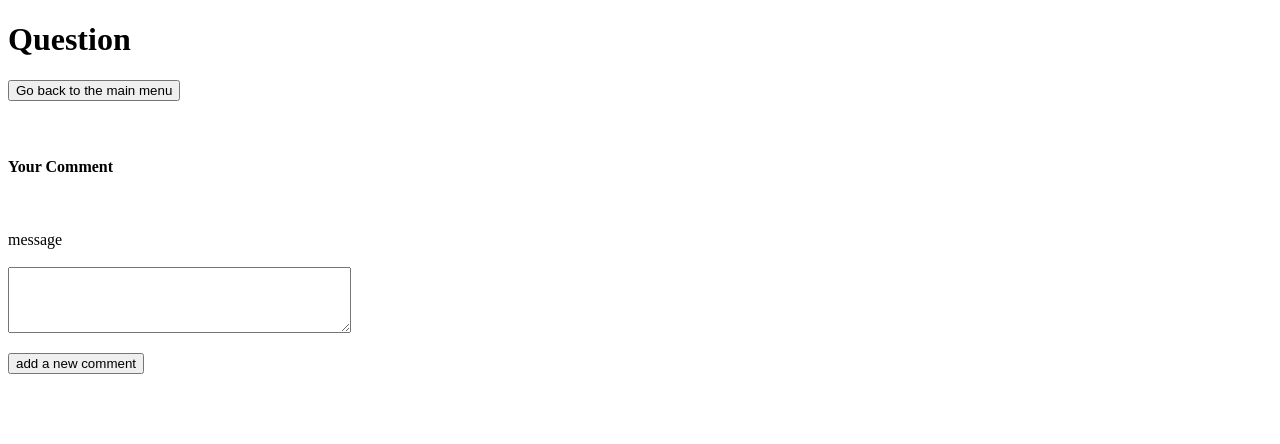
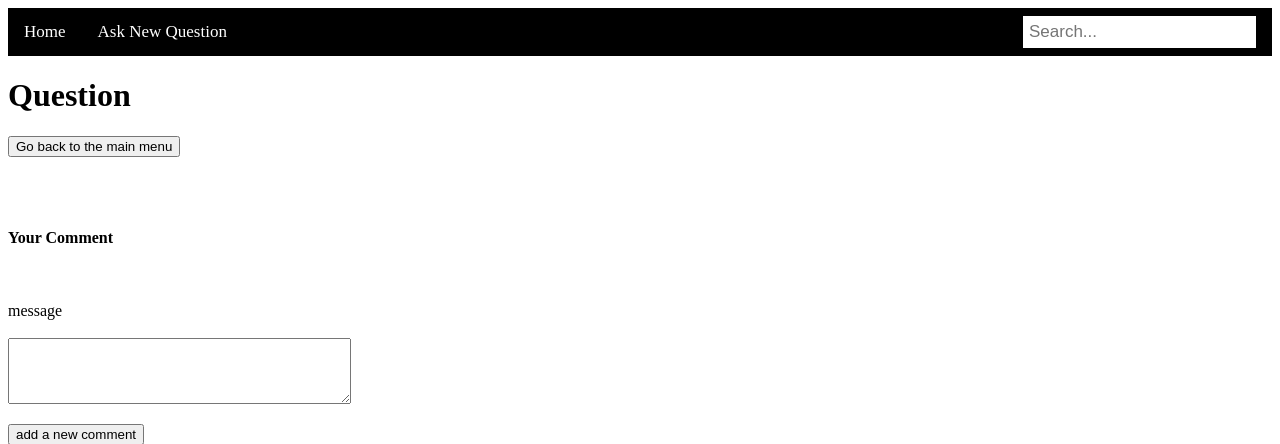
Before and after one commit to Cyntiedred/JinjaNinja, a Flask app: page /question/1/new-comment in a window 1280 px wide. Shown: the top 444 px of the page. Run offline with Flask 2, Linux system fonts and the light colour scheme.

Commit message:
added search(in question title and description), little css, NAVbar

```diff
--- a/server.py
+++ b/server.py
@@ -9,7 +9,6 @@ app = Flask(__name__)
 def show_five_latest_questions():
     latest_questions = data_handler.select_five_latest_questions()
     return render_template('five_latest_questions.html', questions=latest_questions)
-
 
 
 @app.route('/list')
@@ -105,22 +104,25 @@ def save_edited_question(q_id):
     return redirect(url_for('route_list'))
 
 
-
-
 @app.route('/answer/<int:a_id>/edit', methods=['GET'])
 def edit_answer(a_id):
     answer_by_id = data_handler.get_answer_by_id(a_id)
     return render_template('edit_answer.html', a_id=a_id, answer_by_id=answer_by_id)
 
 
-
 @app.route('/answer/<int:a_id>/edit', methods=['POST'])
 def save_edited_answer(a_id):
-
     message = request.form.get('message')
     data_handler.edit_answer(a_id, message)
     q_id = data_handler.get_question_id_by_answer(a_id)
     return redirect(url_for('display_question', q_id=q_id))
+
+
+@app.route('/search', methods=['GET', 'POST'])
+def search_content():
+    searched__phrase = request.form.get('search_phrase')
+    found_content = data_handler.search_in_questions(searched__phrase)
+    return render_template('search.html', found_content=found_content)
 
 
 if __name__ == '__main__':
--- /dev/null
+++ b/static/css/style.css
@@ -0,0 +1,53 @@
+.topnav {
+    overflow: hidden;
+    background-color: black;
+}
+
+.topnav a {
+    float: left;
+    display: block;
+    color: white;
+    text-align: center;
+    padding: 14px 16px;
+    text-decoration: none;
+    font-size: 17px;
+}
+
+.topnav a:hover {
+    background-color: #ddd;
+    color: white;
+}
+
+.topnav a.active {
+    background-color: #2196F3;
+    color: white;
+}
+
+.topnav input[type=text] {
+    float: right;
+    padding: 6px;
+    border: none;
+    margin-top: 8px;
+    margin-right: 16px;
+    font-size: 17px;
+}
+
+@media screen and (max-width: 600px) {
+    .topnav a, .topnav input[type=text] {
+        float: none;
+        display: block;
+        text-align: left;
+        width: 100%;
+        margin: 0;
+        padding: 14px;
+    }
+}
+
+.gap-15 {
+    width: 100%;
+    height: 15px;
+}
+
+.content_wrap{
+    padding: 10px;
+}
--- /dev/null
+++ b/templates/layout.html
@@ -0,0 +1,24 @@
+<!DOCTYPE html>
+<html lang="en">
+<head>
+    <meta charset="UTF-8">
+    <title>Application process</title>
+    <link rel="stylesheet" href="{{ url_for('static', filename='css/style.css') }}">
+</head>
+<body>
+{% block search_bar %}
+    <div class="topnav">
+        <a href="{{ url_for('route_list') }}">Home</a>
+        <a href="{{ url_for('ask_new_question') }}">Ask New Question</a>
+        <form action="/search" method="post">
+            <input name="search_phrase" id="message" type="text" placeholder="Search...">
+        </form>
+    </div>
+
+
+{% endblock %}
+
+{% block content %}
+{% endblock %}
+</body>
+</html>
--- a/templates/question_comment.html
+++ b/templates/question_comment.html
@@ -1,10 +1,7 @@
-<!DOCTYPE html>
-<html lang="en">
-<head>
-    <meta charset="UTF-8">
-    <title>Question {{ id }}</title>
-</head>
-<body>
+{% extends "layout.html" %}
+
+{% block content %}
+
 <h1>Question {{ id }}</h1>
 <form action="/">
     <input type="submit" value="Go back to the main menu"/>
@@ -25,5 +22,4 @@
     </p>
 </form>
 
-</body>
-</html>
+{% endblock %}
```
Also changed, not shown: data_handler.py (+21 -6 lines), templates/answer.html (+5 -15 lines), templates/ask.html (+5 -9 lines), templates/display.html (+6 -9 lines), templates/edit.html (+5 -9 lines), templates/edit_answer.html (+5 -9 lines), templates/five_latest_questions.html (+5 -9 lines), templates/list.html (+4 -9 lines), templates/search.html (added, +27 -0 lines).
